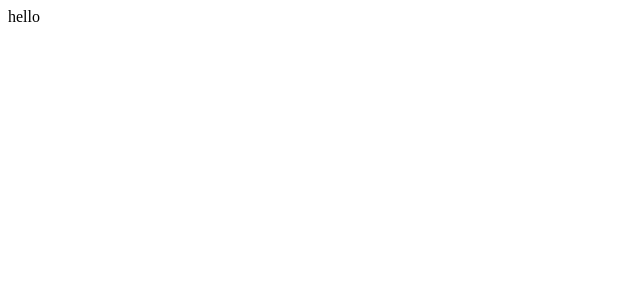
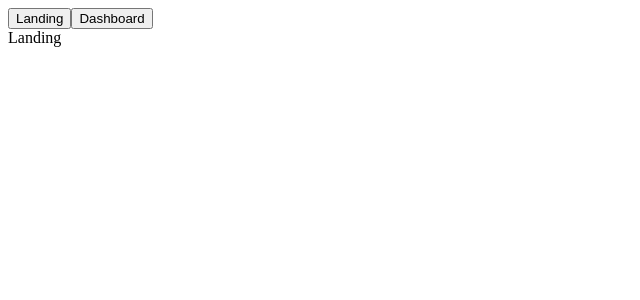
Before and after one commit to thisisrajneel/react-router, a React (Vite) app: page / in a window 1280 px wide. Shown: the top 300 px of the page, without its empty margins (0-640 px from the left). Built offline with nearby package versions, Linux system fonts and the light colour scheme.

Commit message:
basic router

```diff
--- a/src/App.jsx
+++ b/src/App.jsx
@@ -2,10 +2,35 @@
 // render landing component first , then navigate to dashboard using CSR
 // make the components load lazily and add a fallback
 
+import { BrowserRouter, Route, Router, Routes, useNavigate } from "react-router-dom"
+import Landing from './components/Landing'
+import Dashboard from './components/Dashboard'
+
 function App() {
   return (
+    <BrowserRouter>
+      <AppBar />
+      <Routes>
+        <Route path="/" element={<Landing />}>
+
+        </Route>
+        <Route path="/dashboard" element={<Dashboard />}>
+
+        </Route>
+      </Routes>
+
+    </BrowserRouter>
+  )
+}
+
+function AppBar() {
+  const navigate = useNavigate()
+
+
+  return (
     <>
-      hello
+      <button onClick={() => navigate('/')}>Landing</button>
+      <button onClick={() => navigate('/dashboard')}>Dashboard</button>
     </>
   )
 }
```
